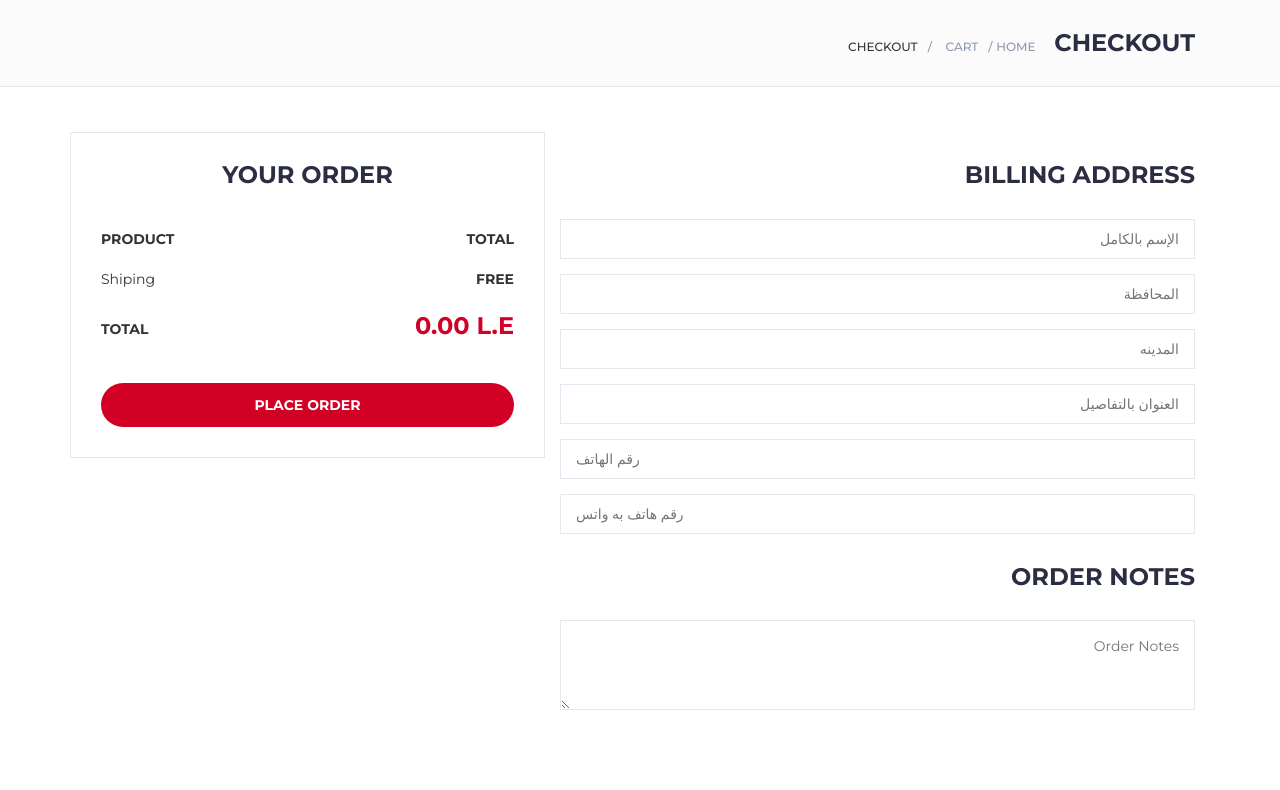
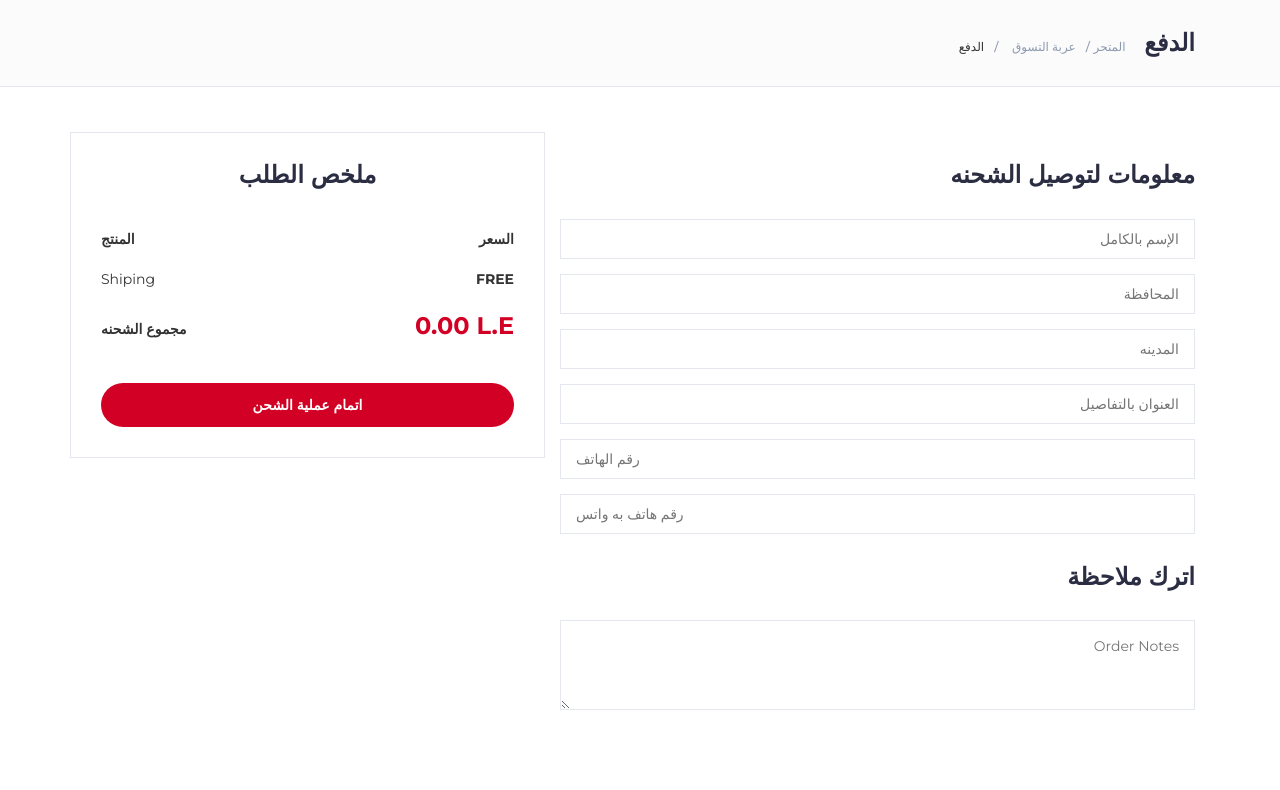
Before and after one commit to ayyaehab/Amr_blog, a Django app: page /store/checkout in a window 1280 px wide. Shown: the part 108-898 px from the top of the page. Run offline with Django 3.2, Linux system fonts and the light colour scheme; some libraries are stand-ins or nearby versions.

Commit message:
finsh:arabic cart and checkout

```diff
--- a/store/admin.py
+++ b/store/admin.py
@@ -6,3 +6,6 @@ from store.models import *
 admin.site.register(Product)
 admin.site.register(ProductImg)
 admin.site.register(Category)
+admin.site.register(Order)
+admin.site.register(OrderItem)
+admin.site.register(CheckOut)
--- a/store/templates/store/checkout.html
+++ b/store/templates/store/checkout.html
@@ -17,11 +17,11 @@
 				<!-- row -->
 				<div class="row">
 					<div class="col-md-12 checkout-header">
-						<h3 class="breadcrumb-header">Checkout</h3>
+						<h3 class="breadcrumb-header">الدفع</h3>
 						<ul class="breadcrumb-tree">
-							<li><a href="/store">Home</a></li>
-							<li><a href="/store/cart">Cart</a></li>
-							<li class="active">Checkout</li>
+							<li><a href="/store">المتحر</a></li>
+							<li><a href="/store/cart">عربة التسوق</a></li>
+							<li class="active">الدفع</li>
 						</ul>
 					</div>
 				</div>
@@ -43,12 +43,12 @@
 					<!-- Order Details -->
 					<div class="col-md-5 order-details">
 						<div class="section-title text-center">
-							<h3 class="title">Your Order</h3>
+							<h3 class="title">ملخص الطلب </h3>
 						</div>
 						<div class="order-summary">
 							<div class="order-col">
-								<div><strong>PRODUCT</strong></div>
-								<div><strong>TOTAL</strong></div>
+								<div><strong>المنتج</strong></div>
+								<div><strong>السعر</strong></div>
 							</div>
 							<div class="order-products">
 							    {% for item in items %}
@@ -67,7 +67,7 @@
 								<div><strong>FREE</strong></div>
 							</div>
 							<div class="order-col">
-								<div><strong>TOTAL</strong></div>
+								<div><strong>مجموع الشحنه</strong></div>
 								<div><strong class="order-total">{{order.get_cart_total|floatformat:2}} L.E</strong></div>
 							</div>
 						</div>
@@ -110,14 +110,14 @@
 								I've read and accept the <a href="#">terms & conditions</a>
 							</label>
 						</div>{% endcomment %}
-						<a href="#" class="primary-btn order-submit">Place order</a>
+						<a href="#" class="primary-btn order-submit">اتمام عملية الشحن</a>
 					</div>
 					<!-- /Order Details -->
 					<div class="col-md-7 checkout-7">
 						<!-- Billing Details -->
 						<div class="billing-details">
 							<div class="section-title">
-								<h3 class="title">Billing address</h3>
+								<h3 class="title">معلومات لتوصيل الشحنه</h3>
 							</div>
 							<div class="form-group">
 								<input class="input" type="text" name="first-name" placeholder="الإسم بالكامل">
@@ -162,7 +162,7 @@
 						<!-- Shiping Details -->
 						<div class="shiping-details">
 							<div class="section-title">
-								<h3 class="title">Order Notes</h3>
+								<h3 class="title">اترك ملاحظة</h3>
 							</div>
 							<!-- <div class="input-checkbox">
 								 <input type="checkbox" id="shiping-address">
--- a/store/utils.py
+++ b/store/utils.py
@@ -1,54 +1,53 @@
 import json
 from .models import *
 
+
 def cookieCart(request):
+    # Create empty cart for now for non-logged in user
+    try:
+        cart = json.loads(request.COOKIES['cart'])
+    except:
+        cart = {}
+        print('CART:', cart)
 
-	#Create empty cart for now for non-logged in user
-	try:
-		cart = json.loads(request.COOKIES['cart'])
-	except:
-		cart = {}
-		print('CART:', cart)
+    items = []
+    order = {'get_cart_total': 0, 'get_cart_items': 0, 'shipping': False}
+    cartItems = order['get_cart_items']
 
-	items = []
-	order = {'get_cart_total':0, 'get_cart_items':0, 'shipping':False}
-	cartItems = order['get_cart_items']
+    for i in cart:
+        # We use try block to prevent items in cart that may have been removed from causing error
+        try:
+            if (cart[i]['quantity'] > 0):  # items with negative quantity = lot of freebies
+                cartItems += cart[i]['quantity']
 
-	for i in cart:
-		#We use try block to prevent items in cart that may have been removed from causing error
-		try:
-			if(cart[i]['quantity']>0): #items with negative quantity = lot of freebies
-				cartItems += cart[i]['quantity']
+                product = Product.objects.get(id=i)
+                total = (product.price * cart[i]['quantity'])
 
-				product = Product.objects.get(id=i)
-				total = (product.price * cart[i]['quantity'])
+                order['get_cart_total'] += total
+                order['get_cart_items'] += cart[i]['quantity']
 
-				order['get_cart_total'] += total
-				order['get_cart_items'] += cart[i]['quantity']
+                item = {
+                    'id': product.id,
+                    'product': product,
+                    'quantity': cart[i]['quantity'],
+                    'get_total': total,
+                }
+                items.append(item)
 
-				item = {
-				'id':product.id,
-				'product':product,
-                'quantity':cart[i]['quantity'],
-				'get_total':total,
-				}
-				items.append(item)
+            # if product.digital == False:
+            # 	order['shipping'] = True
+        except:
+            pass
 
-				# if product.digital == False:
-				# 	order['shipping'] = True
-		except:
-			pass
+    return {'cartItems': cartItems, 'order': order, 'items': items}
 
-	return {'cartItems':cartItems ,'order':order, 'items':items}
 
 def cartData(request):
-
-	cookieData = cookieCart(request)
-	cartItems = cookieData['cartItems']
-	order = cookieData['order']
-	items = cookieData['items']
-	return {'cartItems':cartItems ,'order':order, 'items':items}
-
+    cookieData = cookieCart(request)
+    cartItems = cookieData['cartItems']
+    order = cookieData['order']
+    items = cookieData['items']
+    return {'cartItems': cartItems, 'order': order, 'items': items}
 
 # def guestOrder(request, data):
 # 	name = data['form']['name']
```
Also changed, not shown: store/models.py (+70 -2 lines), store/templates/store/cart.html (+10 -11 lines), store/views.py (+0 -40 lines), media_root/static/imgs/product/-_KAgzOnj.jpg (added), media_root/static/imgs/product/2022/06/11/-.jpg (added), media_root/static/imgs/product/2022/06/11/241865367_390251799358254_6552773926371842946_n.jpg (added), media_root/static/imgs/product/2022/06/11/241889094_390251609358273_7466534634358300194_n.jpg (added), media_root/static/imgs/product/241865367_390251799358254_6552773926371842946_n.jpg (added), media_root/static/imgs/product/276992475_369376335043599_4116832666078982174_n.jpg (added), store/migrations/0002_order_alter_product_options_orderitem_checkout.py (added), store/migrations/0003_alter_checkout_notes.py (added).
